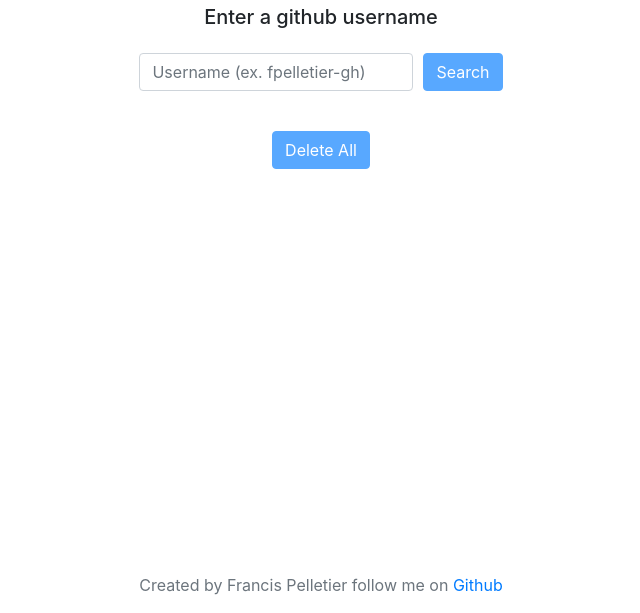
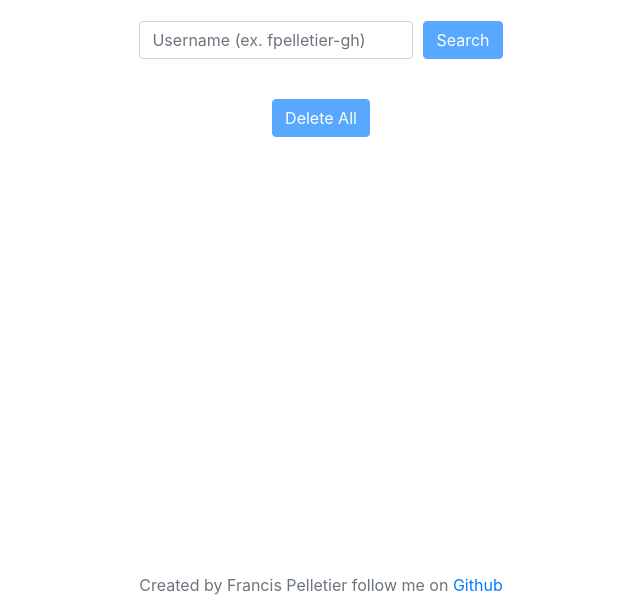
Before and after one commit to fpelletier-gh/github-finder, a website built with webpack: page src/bundle.html in a window 1280 px wide. Shown: the part 187-800 px from the top of the page, without its empty margins (319-959 px from the left). Built offline with nearby package versions, Linux system fonts and the light colour scheme.

Commit message:
refactor reduce padding top of the page

```diff
--- a/src/bundle.html
+++ b/src/bundle.html
@@ -35,7 +35,7 @@
       }
     </style>
   </head>
-  <body class="text-center d-flex flex-column h-100 pt-5">
+  <body class="text-center d-flex flex-column h-100 pt-3">
     <main role="main" class="flex-shrink-0 pt-5">
       <div class="container d-flex mx-auto flex-column m-4">
         <h1 class="mb-4">Github Finder</h1>
```
